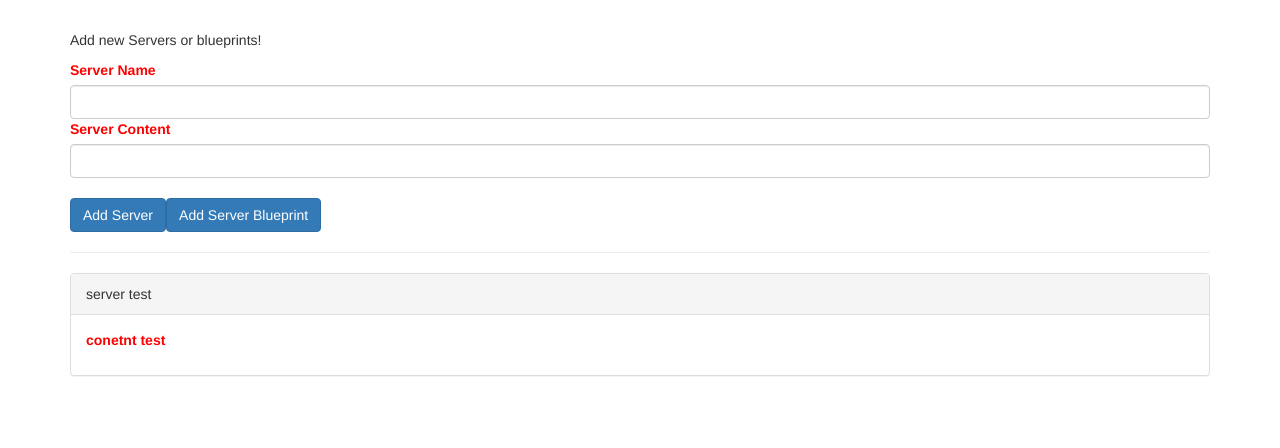
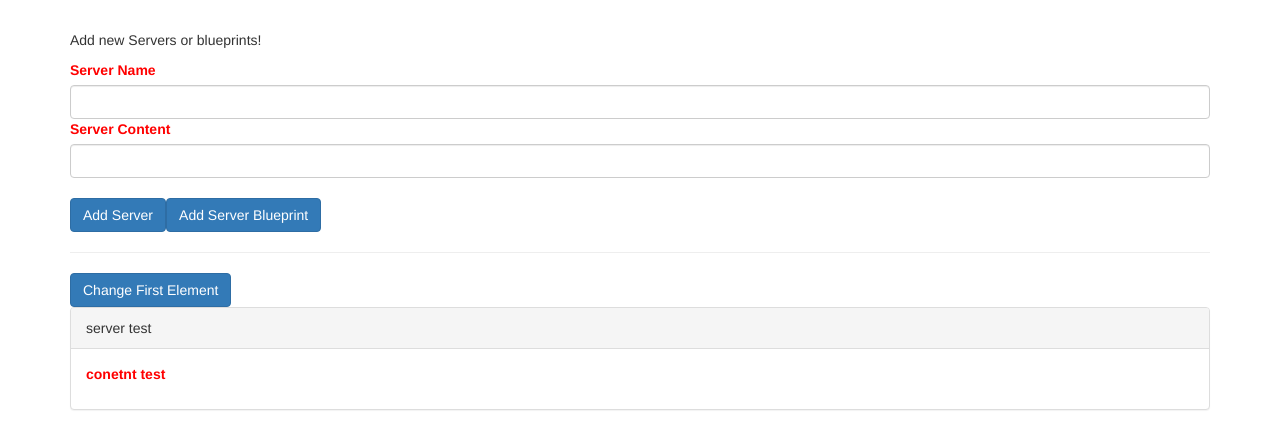
Before and after one commit to alsuhaibi96/Angular-Tutorial, an Angular app: page / in a window 1280 px wide. Shown: the top 448 px of the page. Built offline with nearby package versions, Linux system fonts and the light colour scheme.

Commit message:
ngOnInit-and-ngOnChanges
understanding the hooks of ngOnInit and ngOnChanges

```diff
--- a/src/app/app.component.html
+++ b/src/app/app.component.html
@@ -6,7 +6,8 @@
   <hr>
   <div class="row">
     <div class="col-xs-12">
-    <app-server-element *ngFor="let serverElement of serverElements" [serverElement]="serverElement">
+      <button class="btn btn-primary" (click)="onFirstChange()">Change First Element</button>
+    <app-server-element *ngFor="let serverElement of serverElements" [serverElement]="serverElement" [name]="serverElement.name">
       <p>
         <strong style="color: red" *ngIf="serverElement.type===1">{{serverElement.content}}</strong>
         <em *ngIf="serverElement.type===0">{{serverElement.content}}</em>
--- a/src/app/app.component.ts
+++ b/src/app/app.component.ts
@@ -32,7 +32,12 @@ onBluePrintCreated(serverData:Server){
     name:serverData.name,
     content:serverData.content
   })
+}
+
+/**called when change firest element called
+ *
+ */
+onFirstChange(){
+  this.serverElements[0].name='changed'}
 
 }
-
-}
--- a/src/app/server-element/server-element.component.html
+++ b/src/app/server-element/server-element.component.html
@@ -1,7 +1,9 @@
 <div
 class="panel panel-default"
 >
-<div class="panel-heading">{{element.name}}</div>
+<!-- <div class="panel-heading">{{element.name}}</div> -->
+<div class="panel-heading">{{name}}</div>
+
 <div class="panel-body">
   <ng-content></ng-content>
 </div>
--- a/src/app/server-element/server-element.component.ts
+++ b/src/app/server-element/server-element.component.ts
@@ -1,4 +1,11 @@
-import { Component, OnInit ,Input,ViewEncapsulation} from '@angular/core';
+import {
+  Component,
+  OnInit ,
+  Input,
+  ViewEncapsulation,
+  OnChanges,
+  SimpleChanges
+} from '@angular/core';
 
 @Component({
   selector: 'app-server-element',
@@ -6,16 +13,28 @@ import { Component, OnInit ,Input,ViewEncapsulation} from '@angular/core';
   styleUrls: ['./server-element.component.css'],
   encapsulation:ViewEncapsulation.None
 })
-export class ServerElementComponent implements OnInit {
+export class ServerElementComponent implements OnInit,
+OnChanges
+ {
   @Input('serverElement') element:{
   type:boolean,
   name:string,
   content:string,
 
 }
-  constructor() { }
+@Input()
+ name:string;
+
+ constructor() {
+    console.log('constructor was called');
+   }
 
   ngOnInit(): void {
+    console.log('ngOnInit was called!');
   }
+  ngOnChanges(changes:SimpleChanges){
+    console.log('OnChanges was called!');
+    console.log(changes);
 
+  }
 }
```
